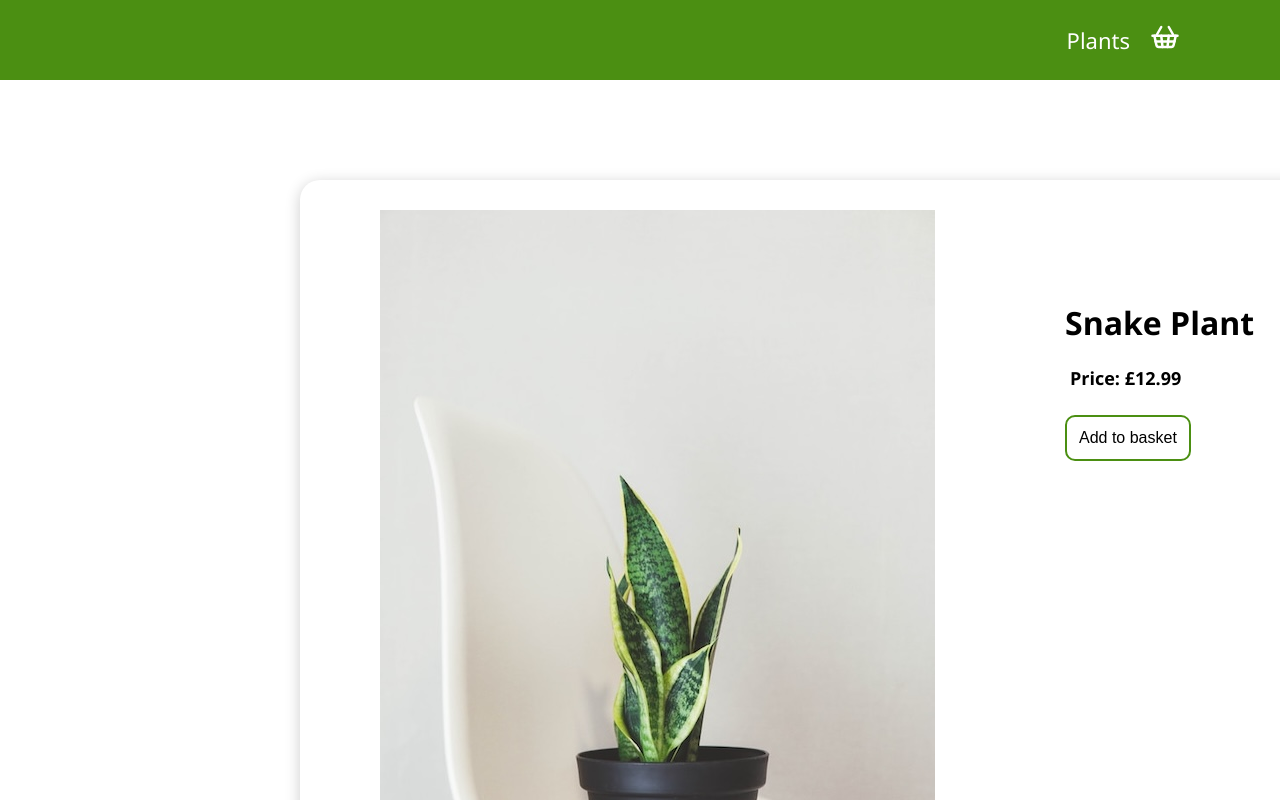
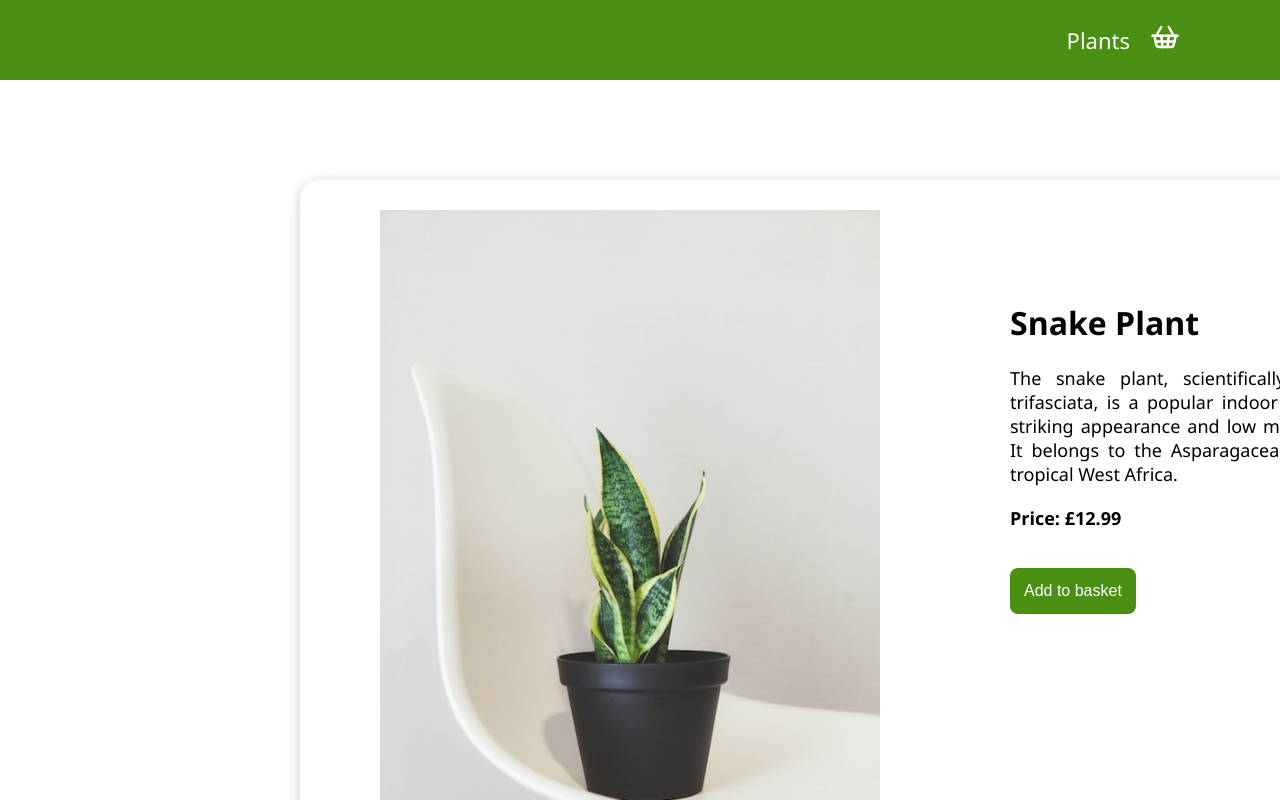
Before and after one commit to Laleh-S/houseplant-store, a React (Create React App) app: page /plant/1 in a window 1280 px wide. Shown: the top 800 px of the page. Built offline with nearby package versions, Linux system fonts and the light colour scheme.

Commit message:
added basic description for each plant

```diff
--- a/src/allPlants.js
+++ b/src/allPlants.js
@@ -1,7 +1,7 @@
 
 import snakePlant from "./assets/snakePlant.png"
 import rattlesnake from "./assets/rattlesnake.png"
-import ceropegiaWoodii from "./assets/ceropegiaWoodii.png"
+import stringOfHearts from "./assets/stringOfHearts.png"
 import chineeseEvergreen from "./assets/cineeseEvergreen.png"
 import fiddleLeafFig from "./assets/fiddleLeafFig.png"
 import pincushion from "./assets/pincushion.png"
@@ -13,44 +13,43 @@ export const allPlants = [
         plantName: "Snake Plant",
         price: 12.99,
         plantImage: snakePlant,
-        description: ``
+        description: `The snake plant, scientifically known as Sansevieria trifasciata, is a popular indoor plant appreciated for its striking appearance and low maintenance requirements. It belongs to the Asparagaceae family and is native to tropical West Africa.`
     },
     {
         "id": 2,
-        plantName: "Spiny Pincushion ",
+        plantName: "Spiny Pincushion",
         price: 8.99,
         plantImage: pincushion,
-        description: ``
+        description: `The Spiny Pincushion, scientifically known as Mammillaria spinosissima, is a species of cactus native to Mexico. It belongs to the Cactaceae family, which is known for its diverse and often strikingly unique members.`
 
     },
     {
         "id": 3,
-        plantName: "Ceropegia Woodii",
+        plantName: "String of Hearts",
         price: 15.99,
-        plantImage: ceropegiaWoodii,
-        description: ``
+        plantImage: stringOfHearts,
+        description: `The String of Hearts plant, scientifically known as Ceropegia woodii, is a trailing succulent vine native to southern Africa. It belongs to the Apocynaceae family and is cherished for its delicate heart-shaped leaves and trailing growth habit.`
     },
     {
         "id": 4,
         plantName: "Chinese Evergreen",
         price: 25.99,
         plantImage: chineeseEvergreen,
-        description: ``
+        description: `The Chinese Evergreen, scientifically known as Aglaonema, is a genus of flowering plants in the Araceae family. Native to tropical and subtropical regions of Asia, including China, Thailand, Indonesia, and the Philippines, Chinese Evergreens are popular ornamental plants prized for their attractive foliage and ease of care.`
     },
     {
         "id": 5,
         plantName: "Rattlesnake",
         price: 28.99,
         plantImage: rattlesnake,
-        description: `The Rattlesnake Plant, is a species of flowering plant in the Marantaceae family, native to Rio de Janeiro state in Brazil. It is an evergreen perennial, growing to 60–75 cm, with slender pale green leaves to 45 cm, heavily marked above with dark blotches, purple below. The rattlesnake plant thrives in moist, warm, semi-shady climates. If conditions are just right, the plant produces bright, yellow-orange blooms in late spring and early summer.`
+        description: `The Rattlesnake Plant, scientifically known as Calathea lancifolia, is a species of tropical plant native to Brazil. It belongs to the Marantaceae family and is appreciated for its striking foliage and unique leaf patterns.`
     },
     {
         "id": 6,
         plantName: "Fiddle Leaf Fig",
         price: 159.99,
         plantImage: fiddleLeafFig,
-        description: `Ficus Lyrata, commonly known as the fiddle-leaf fig, is a species of fig family Moraceae. It is native to West Africa. Fiddle leaf Fig grows over 15 metres tall in its natural habitat and up to 3 metres indoors. They can be topped to prevent them from growing taller.
-        Fiddle-leaf is a broadleaf evergreen houseplant. It has large, glossy, deep green violin-shaped leaves. It’s ideal for growing in a warm, bright room, out of the glare of the direct sun. But also they grow well in greenhouses and conservatories because they enjoy high lighting conditions. It is a slow-growing plant that may take up to 10 -15 years to reach full maturity.
-        `
+        description: `The Fiddle Leaf Fig plant, scientifically known as Ficus lyrata, is a species of tropical tree native to western Africa, specifically from Sierra Leone to Cameroon. It belongs to the Moraceae family and is renowned for its large, glossy, violin-shaped leaves, which give it a distinctive and elegant appearance.`
+
     },
 ];
--- a/src/pages/cart.css
+++ b/src/pages/cart.css
@@ -40,13 +40,16 @@
 
 
     .checkout button {
-        width: 150px;
-        height: 50px;
+        padding: 15px;
         background-color: rgb(75,143,18);
         color: white;
         border: none;
         border-radius: 8px;
         margin: 10px;
         cursor: pointer;
-        font-size: 15px;
+        font-size: 16px;
     }
+
+    .checkout p {
+        padding-left: 10px;
+    }
--- a/src/pages/cart.js
+++ b/src/pages/cart.js
@@ -1,4 +1,4 @@
-// import { useContext } from "react";
+
 import React, {useContext} from "react";
 import { allPlants } from "../allPlants"
 import { ShopContext } from "../context/shop-context";
@@ -32,7 +32,8 @@ function Cart() {
             <div className="checkout">
                 <p>Total: £{totalAmount} </p>
                 <button onClick={() => (navigate("/"))}>Continue Shopping</button> {/* "/" -> takes us to the main page */}
-                <button>Checkout</button>
+                <button onClick={() => navigate()}>CProceed to Checkout</button>
+                {/* <button>Proceed to Checkout</button> */}
             </div>
         : <h2>Your Shopping Cart is Empty!</h2>}
         </div>
--- a/src/pages/plantDetail.css
+++ b/src/pages/plantDetail.css
@@ -10,12 +10,9 @@
 .card-details {
     flex: 1;
     margin: 100px;
-
-
 }
 
-.card-details p,
-.PlantDescription p {
+.card-details p {
     text-align: justify;
     font-size: 18px;
     margin-top: 20px;
@@ -34,29 +31,27 @@
 }
 
 
-.image {
-    border: 5px solid red;
+.card-image img{
+    width: 500px;
+    height: 700px;
 }
+
 
 .description p {
     margin-bottom: 20px;
-
 }
 
-.addToCartBttn {
-    background-color: transparent;
-    margin-top: 5px;
+/* Styling for the .addToCartBttn class */
+.addToBasketBttn {
     border: 2px solid rgb(75,143,18);
-    min-width: 50px;
-    padding-left: 10px;
-    padding-right: 10px;
-    padding-top: 5px;
-    padding-bottom: 5px;
-    border-radius: 10px;
+    background-color: rgb(75, 143, 18);
+    border-radius: 8px;
+    color: white;
+    padding: 100px;
 }
 
-.addToCartBttn:hover {
-    background-color: rgb(75, 143, 18);
+.addToBasketBttn:hover {
+    background-color: rgb(19, 20, 19);
     color: white;
     cursor: pointer;
 }
--- a/src/pages/plantDetail.js
+++ b/src/pages/plantDetail.js
@@ -15,12 +15,6 @@ function PlantDetail() {
     }
 
     const cartItemAmount = cartItems[id];  // The amount of this spesific id in our cart
-
-    // dangerouslySetInnerHTML: A React feature allowing us to set raw HTML content inside a component. It's considered "dangerous" because it can expose your application to Cross-Site Scripting (XSS) attacks if not used carefully.
-    // const PlantDescription = ({ description }) => { //using destructuring to extract the description prop from
-    //     return <div dangerouslySetInnerHTML={{ __html: description }} />;
-    // };
-
 
     return (
         <div className="card-container">
@@ -40,7 +34,7 @@ function PlantDetail() {
                     ))}
                 </div>
                 <p><b>Price: £{plant.price}</b></p>
-                <button className="addToCartBttn" onClick={() => addToCart(id)}>
+                <button className="addToBasketBttn" onClick={() => addToCart(id)}>
                     Add to basket
                     {cartItemAmount > 0 && ` (${cartItemAmount})`}
                 </button>
--- a/src/pages/shop.css
+++ b/src/pages/shop.css
@@ -13,7 +13,7 @@
         width: 100%;
         height: auto;
         display: grid;
-        grid-template-columns: 1fr 1fr 1fr ;
+        grid-template-columns: 1fr 1fr 1fr;
         place-items: center;
     }
 
@@ -30,20 +30,10 @@
 
     .plant img {
         width: 400px;
-        max-height: 500px;
+        max-height: 550px;
     }
 
-    .plant .plant-name {
+    .plant-name {
         text-align: center;
         margin-top: 20px;
     }
-
-    p {
-        margin: 5px;
-    }
-
-
-    .plant:hover {
-        transition: 0.3s ease-in;
-        cursor: pointer;
-    }
--- a/src/pages/shop.js
+++ b/src/pages/shop.js
@@ -10,7 +10,7 @@ function Shop() {
     return (
         <div className="shop">
             <div className="page-title">
-                <img src="/logo512.png" width={80}/>
+                <img src="/logo512.png" width={80}  style={{ marginBottom: '23px' }}/>
                 <h1>Evergreen Plants</h1>
             </div>
             <div className="plants">
@@ -19,7 +19,7 @@ function Shop() {
                     return (
                         <div className="plant" key={id}>
                             <Link  to={`/plant/${id}`}>
-                                <img className="image" src={plantImage} alt={plantName} />
+                                <img  src={plantImage} alt={plantName} />
                             </Link>
                             <div className="plant-name">
                                 <h3>{plantName}</h3>
```
Also changed, not shown: src/assets/stringOfHearts.png (renamed from src/assets/ceropegiaWoodii.png).
